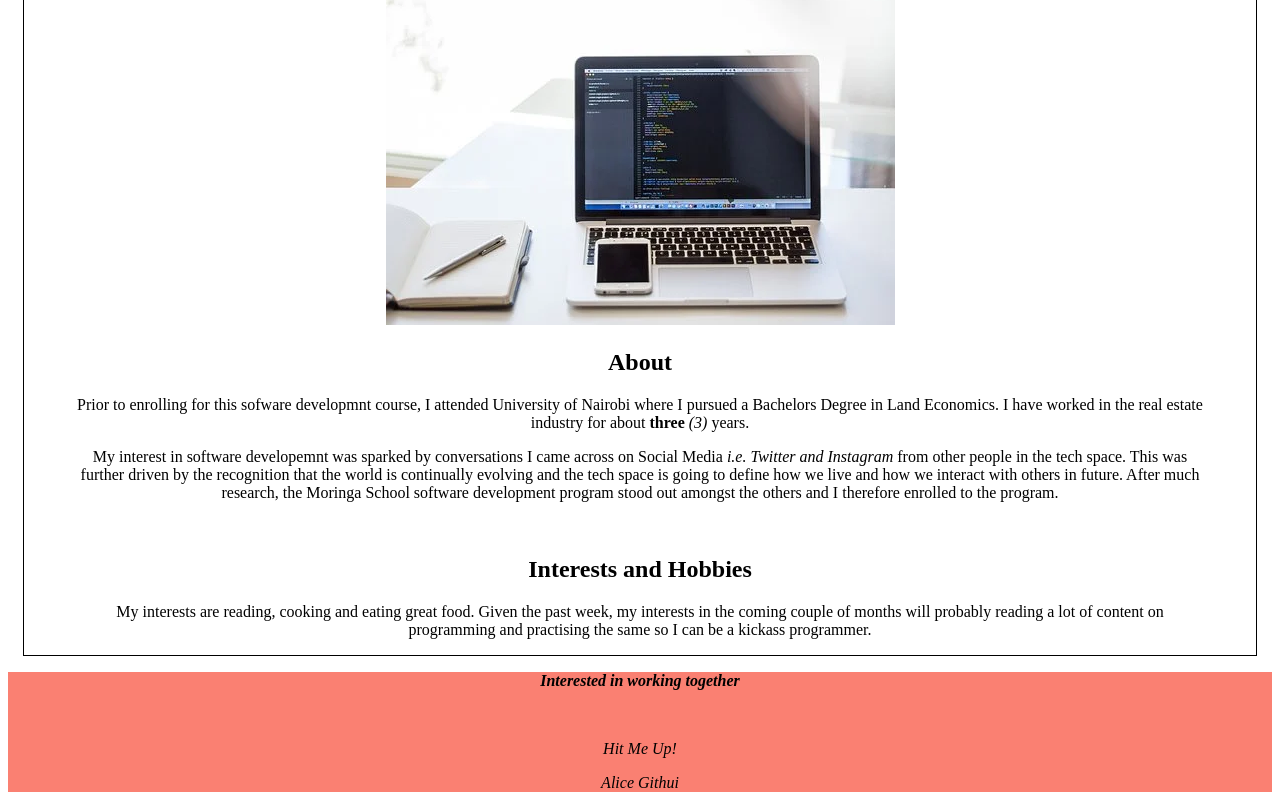
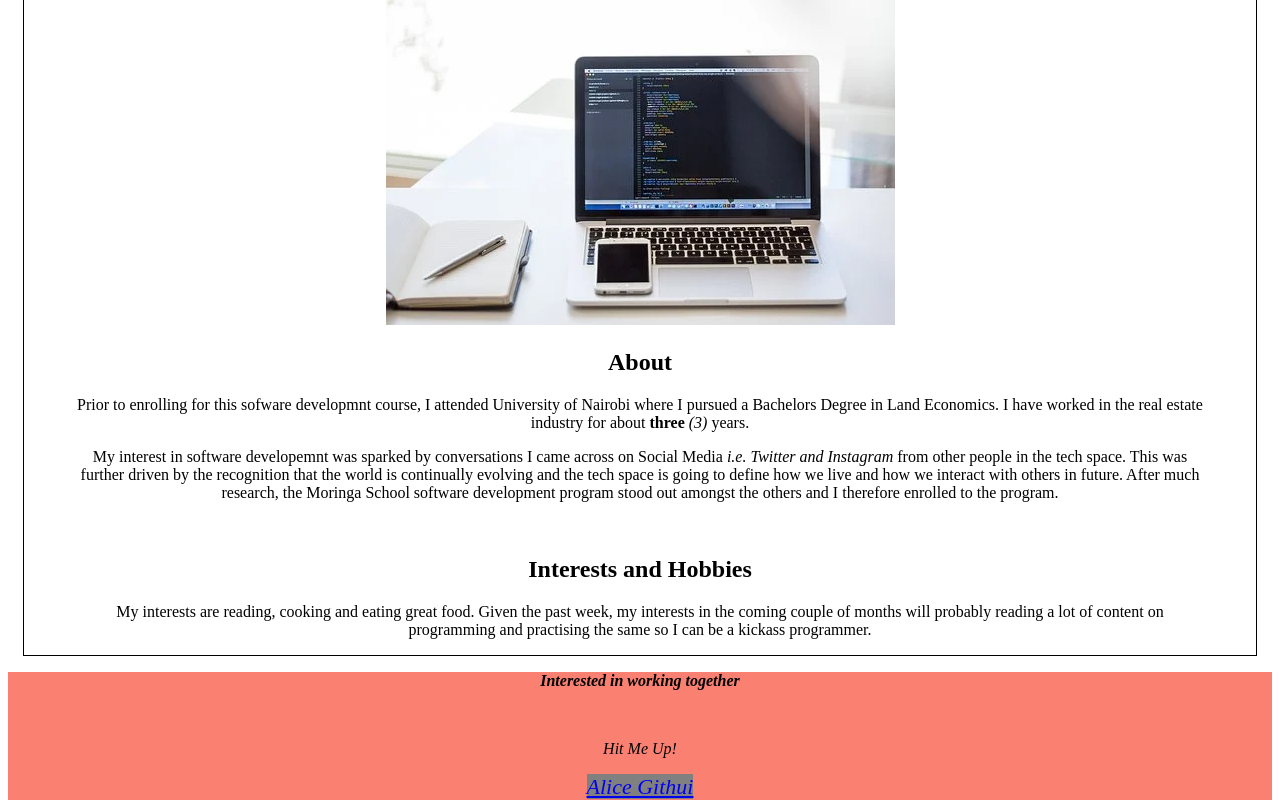
Before and after one commit to Alice-Githui/Developer-s-Portfolio-Landing-Page, a plain HTML site: page portfolio-landing-page.html in a window 1280 px wide. In both pictures the pointer is over the link "Alice Githui". Shown: the part 262-1062 px from the top of the page. Drawn offline with Linux system fonts and the light colour scheme.

Commit message:
Add style i.e. hover to my address a tag

```diff
--- a/CSS/style.css
+++ b/CSS/style.css
@@ -72,3 +72,7 @@ header a:hover{
     font-size: 22px;
 
 }
+address a:hover{
+    background-color: grey;
+    font-size: 22px;
+}
--- a/portfolio-landing-page.html
+++ b/portfolio-landing-page.html
@@ -44,7 +44,7 @@
                 <br>
                 <p><em>Hit Me Up!</em></p>
                 <address>
-                    <a mailto: pages@hotmail.com>Alice Githui</a>
+                    <a href="mailto: pages@hotmail.com">Alice Githui</a>
                 </address>
 
         </footer>
```
